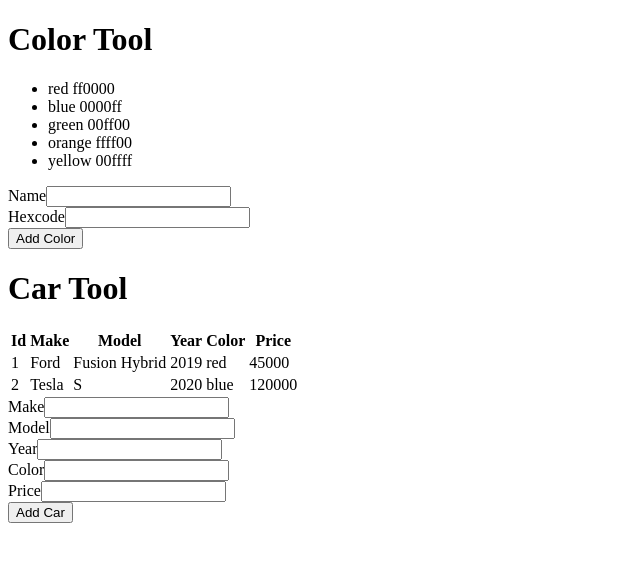
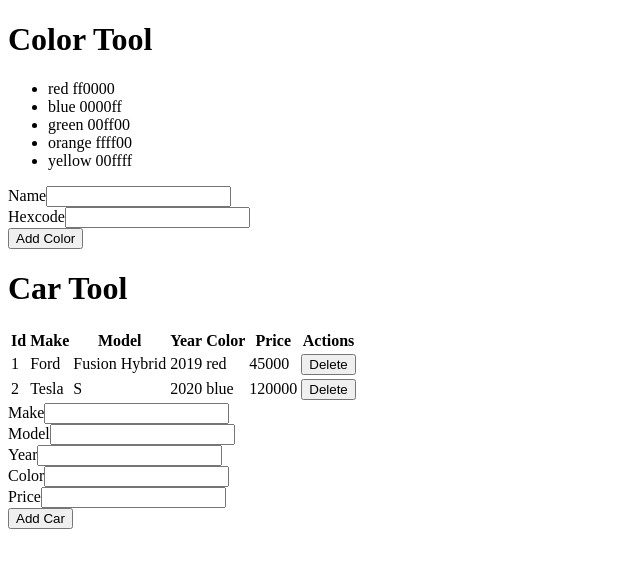
Before and after one commit to t4d-classes/react_03102021, a React (Create React App) app in the folder demo-app/: page / in a window 1280 px wide. Shown: the top 568 px of the page, without its empty margins (0-640 px from the left). Built offline with nearby package versions, Linux system fonts and the light colour scheme.

Commit message:
add code demos

```diff
--- a/demo-app/src/components/CarTable.js
+++ b/demo-app/src/components/CarTable.js
@@ -23,11 +23,12 @@ export function CarTable(props) {
           <th onClick={() => props.onSortCol('year')}>Year</th>
           <th onClick={() => props.onSortCol('color')}>Color</th>
           <th onClick={() => props.onSortCol('price')}>Price</th>
+          <th>Actions</th>
         </tr>
       </thead>
       <tbody>
         {[...props.cars].sort(sortAsc(props.sortColName)).map(car => (
-          <CarViewRow car={car} key={car.id} />
+          <CarViewRow car={car} key={car.id} onDeleteCar={props.onDeleteCar} />
         ))}
       </tbody>
     </table>
--- a/demo-app/src/components/CarTool.js
+++ b/demo-app/src/components/CarTool.js
@@ -16,10 +16,14 @@ export function CarTool(props) {
     setCars([...cars, { id: Math.max(...cars.map(c => c.id), 0) + 1, ...car }]);
   };
 
+  const deleteCar = carId => {
+    setCars(cars.filter(c => c.id !== carId));
+  };
+
   return (
     <>
       <ToolHeader headerText="Car Tool" />
-      <CarTable cars={cars} onSortCol={sortCol} sortColName={sortColName} />
+      <CarTable cars={cars} onSortCol={sortCol} sortColName={sortColName} onDeleteCar={deleteCar} />
       <CarForm buttonText="Add Car" onSubmitCar={addCar} />
     </>
   );
--- a/demo-app/src/components/CarViewRow.js
+++ b/demo-app/src/components/CarViewRow.js
@@ -7,6 +7,11 @@ export function CarViewRow(props) {
       <td>{props.car.year}</td>
       <td>{props.car.color}</td>
       <td>{props.car.price}</td>
+      <td>
+        <button type="button" onClick={() => props.onDeleteCar(props.car.id)}>
+          Delete
+        </button>
+      </td>
     </tr>
   );
 }
```
